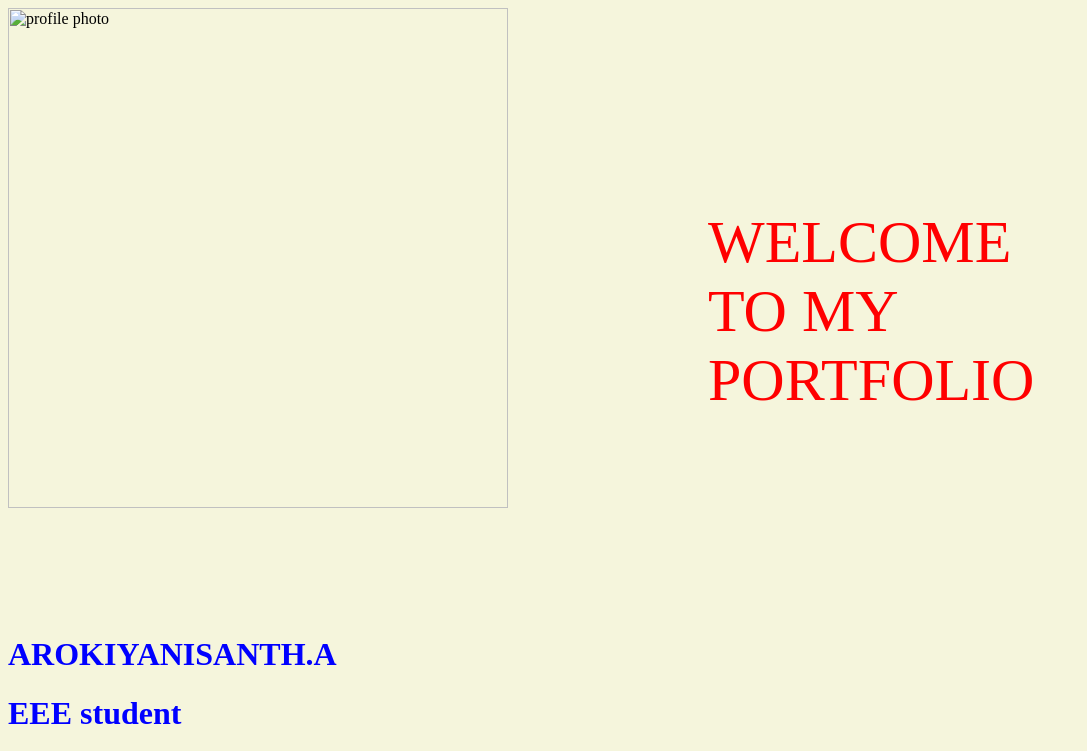
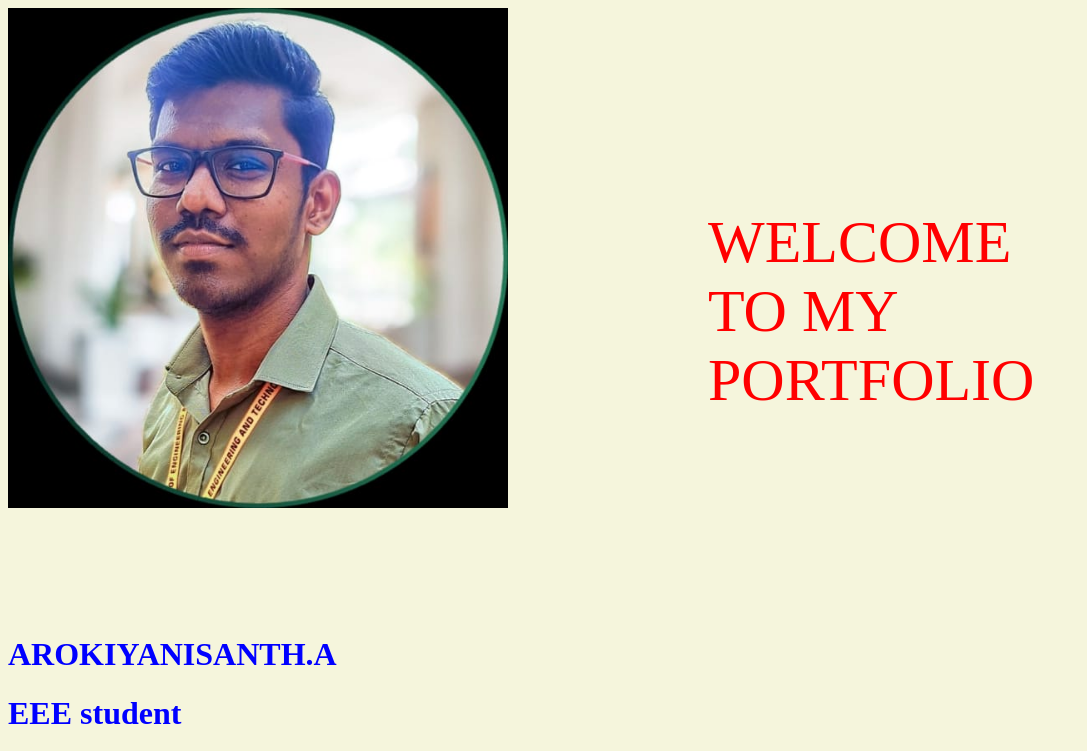
Before and after one commit to arokiyanisanth/portfolio, a plain HTML site: page index1.html in a window 1280 px wide. Shown: the top 751 px of the page, without its empty margins (0-1087 px from the left). Drawn offline with Linux system fonts and the light colour scheme.

Commit message:
Update index1.html

```diff
--- a/index1.html
+++ b/index1.html
@@ -8,7 +8,7 @@
 </head>
 <body>
     <div class="img">
-        <img src="images/me.jpeg.jpeg" width="500" height="500" alt="profile photo" />
+        <img src="me.jpeg.jpeg" width="500" height="500" alt="profile photo" />
         <p class="P"> WELCOME TO MY PORTFOLIO</p>
     </div>
 
```
